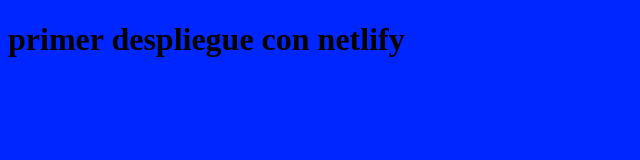
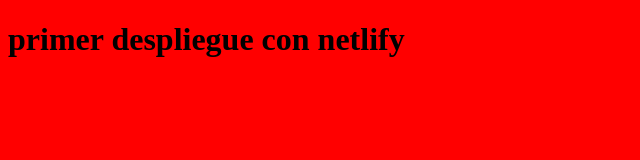
Before and after one commit to aned444/segundorepositorio, a plain HTML site: page index.html in a window 1280 px wide. Shown: the whole page, without its empty margins (0-640 px from the left). Drawn offline with Linux system fonts and the light colour scheme.

Commit message:
cambio de fondo

```diff
--- a/index.html
+++ b/index.html
@@ -6,7 +6,7 @@
         <title>Document</title>
         <style>
             html,body{
-                background-color: rgb(0, 38, 255);
+                background-color: rgb(255, 0, 0);
             }
 
 
```
